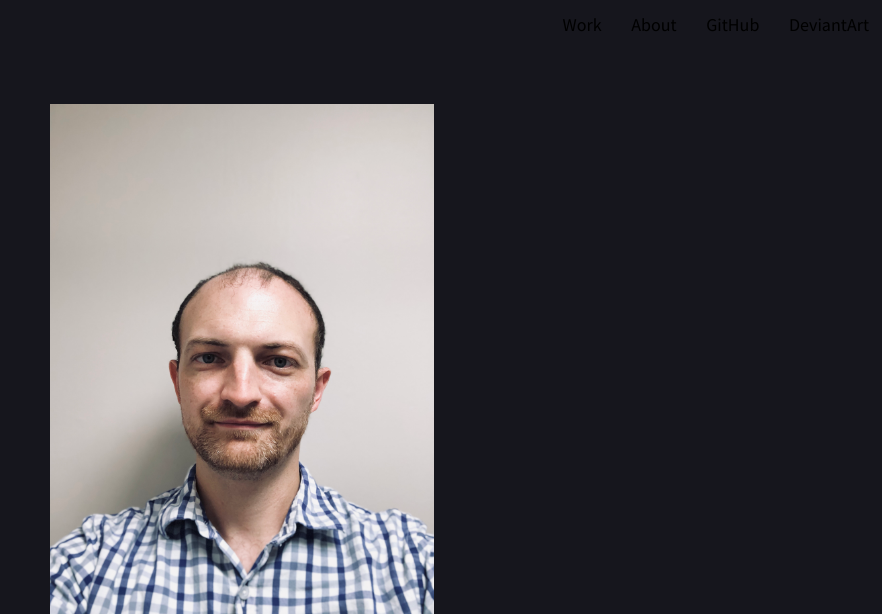
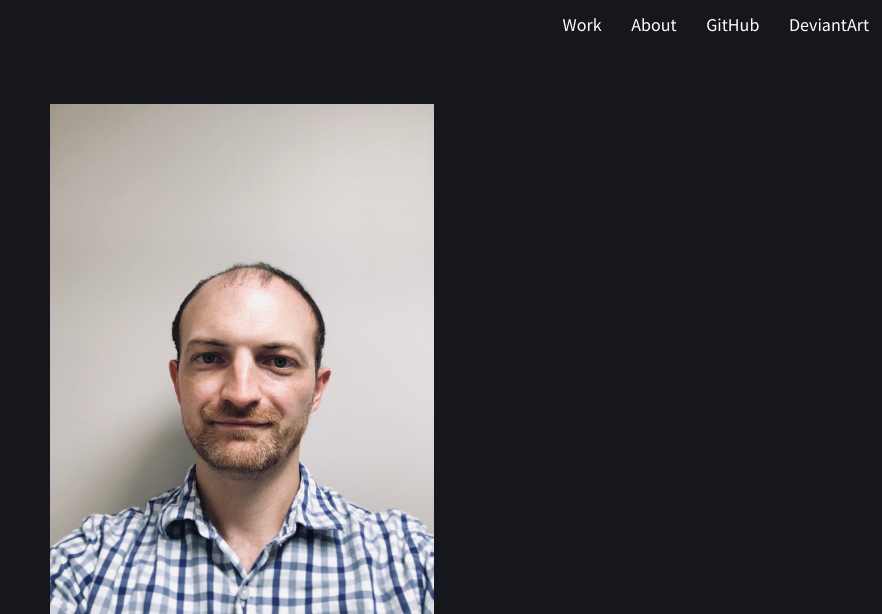
Before and after one commit to jschnees/jschnees, a PHP site: page /about.html in a window 1280 px wide. Shown: the top 614 px of the page, without its empty margins (398-1280 px from the left). Run offline with PHP 8.4, Linux system fonts and the light colour scheme; some libraries are stand-ins or nearby versions.

Commit message:
Update nav.css

```diff
--- a/assets/css/nav.css
+++ b/assets/css/nav.css
@@ -24,7 +24,7 @@
   display: inline-block;
   padding: 13px;
   text-decoration: none;
-	color: rgb(0,0,0);
+	color: rgb(255,255,255);
 }
 
 .nav > .nav-links > a:hover {
```
